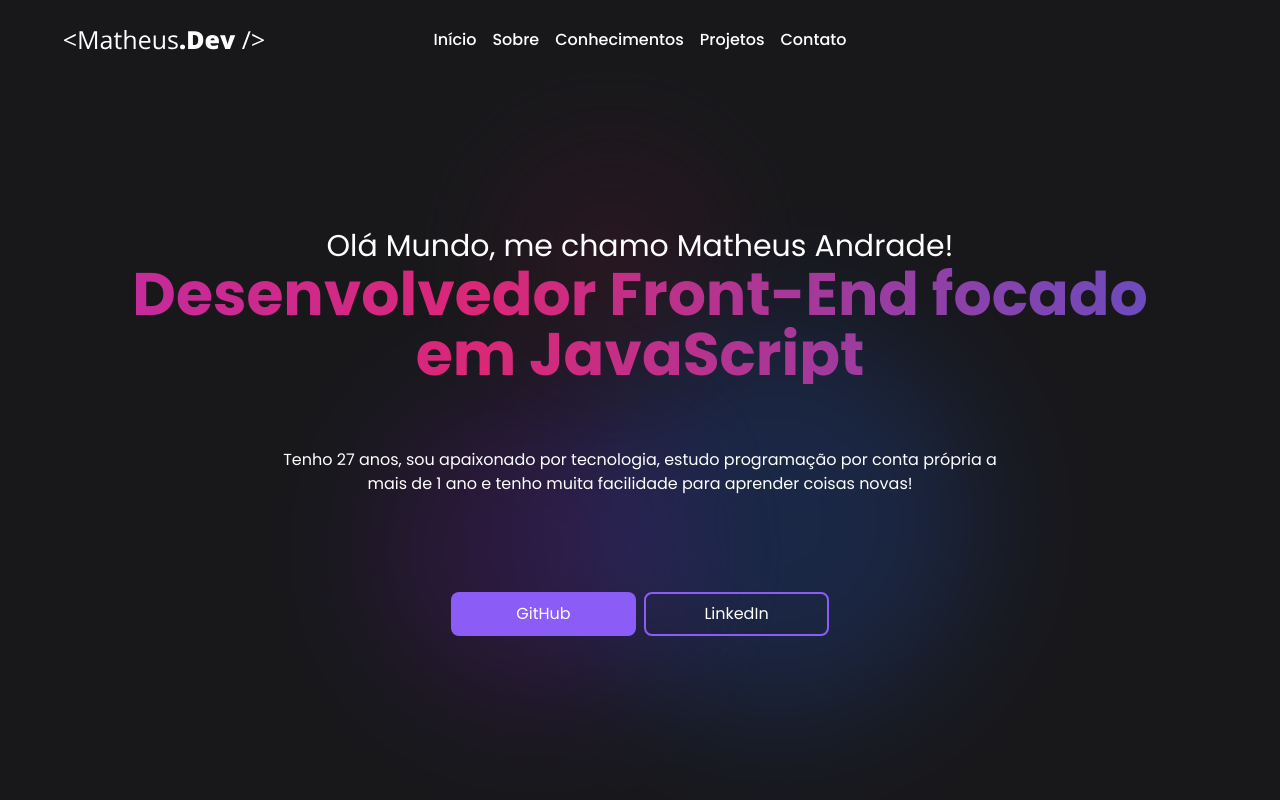
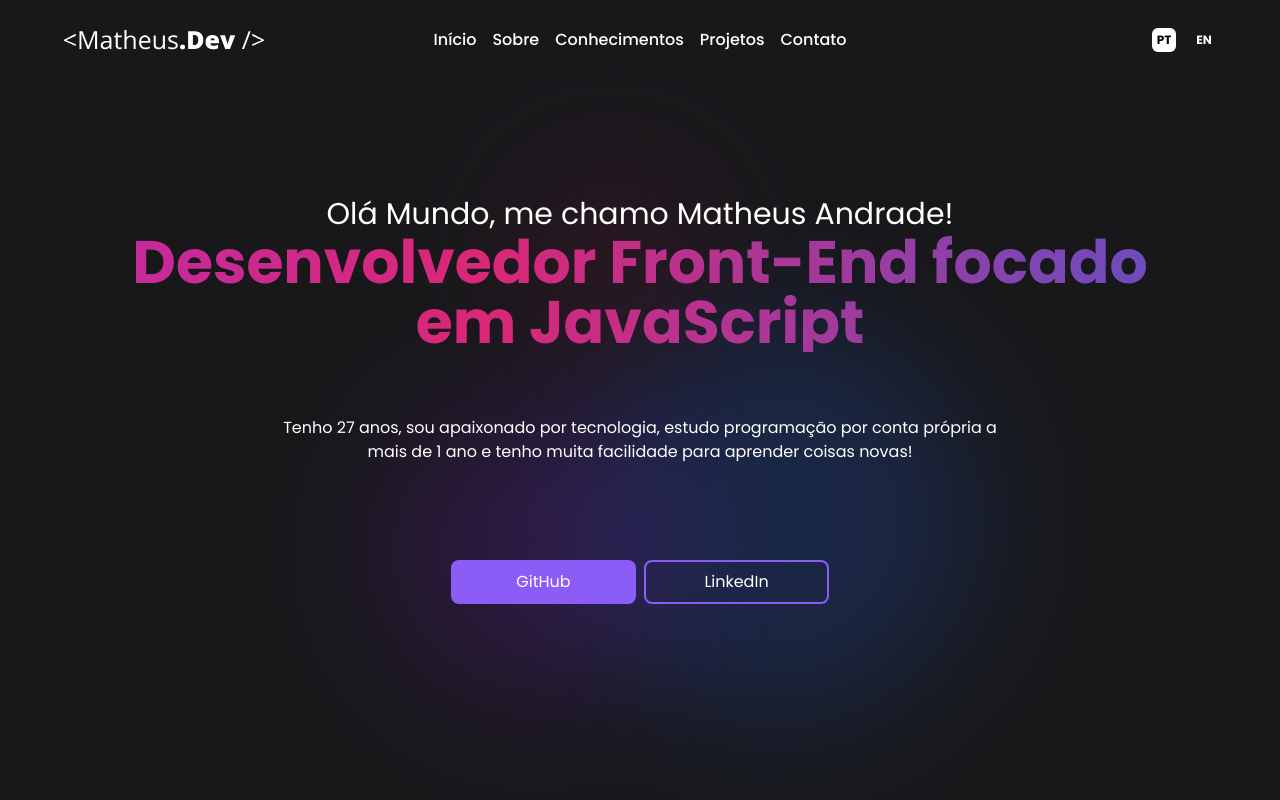
Before and after one commit to andradematheusdev/portfolio, a React (Vite) app: page / in a window 1280 px wide. Shown: the top 800 px of the page. Built offline with nearby package versions, Linux system fonts and the light colour scheme; no server answers.

Commit message:
Fix: Background element overflow

```diff
--- a/src/components/Header/index.tsx
+++ b/src/components/Header/index.tsx
@@ -41,8 +41,8 @@ export const Header = () => {
               Contato
             </a>
         </nav>
-        <div className="w-64 text-right">
-          {/* <LanguageSelector /> */}
+        <div className="w-64 text-right hidden lg:block">
+          <LanguageSelector />
         </div>
 
         <div className="ml-4 flex lg:hidden">
--- a/src/contexts/MobileMenuContext.tsx
+++ b/src/contexts/MobileMenuContext.tsx
@@ -1,17 +1,17 @@
 import { createContext, useState } from "react";
 
-type Props = {
+interface IMeunuContextProps {
   children: React.ReactNode;
 };
 
-export type MenuContextType = {
+type MenuContext = {
   menuState: boolean;
   setMenuState: Function;
 };
 
-export const Context = createContext({} as MenuContextType);
+export const Context = createContext({} as MenuContext);
 
-export default function MenuContext({ children }: Props) {
+export default function MenuContext({ children }: IMeunuContextProps) {
   const [menuState, setMenuState] = useState(false);
   const menuStatePack = { menuState, setMenuState };
 
--- a/src/sections/Wellcome/index.tsx
+++ b/src/sections/Wellcome/index.tsx
@@ -5,7 +5,7 @@ export const Wellcome = () => {
   return (
     <>
     <section id="home" className="wellcome-section">
-      <div className="flex flex-col flex-1 px-6 mt-16 lg:px-20 max-w-[1270px]">
+      <div className="flex flex-col flex-1 px-6 mt-20 lg:px-20 max-w-[1270px] lg:mt-0">
         <div className="flex items-center flex-col mb-8">
           <h2 className="lg:text-3xl block text-center">Olá Mundo, me chamo Matheus Andrade!</h2>
           <h1 className="
--- a/src/styles/global.css
+++ b/src/styles/global.css
@@ -8,7 +8,7 @@ html {
 }
 
 html, body {
-  @apply text-white bg-zinc-900;
+  @apply text-white bg-zinc-900 overflow-x-hidden;
 }
 
 .wellcome-section {
```
